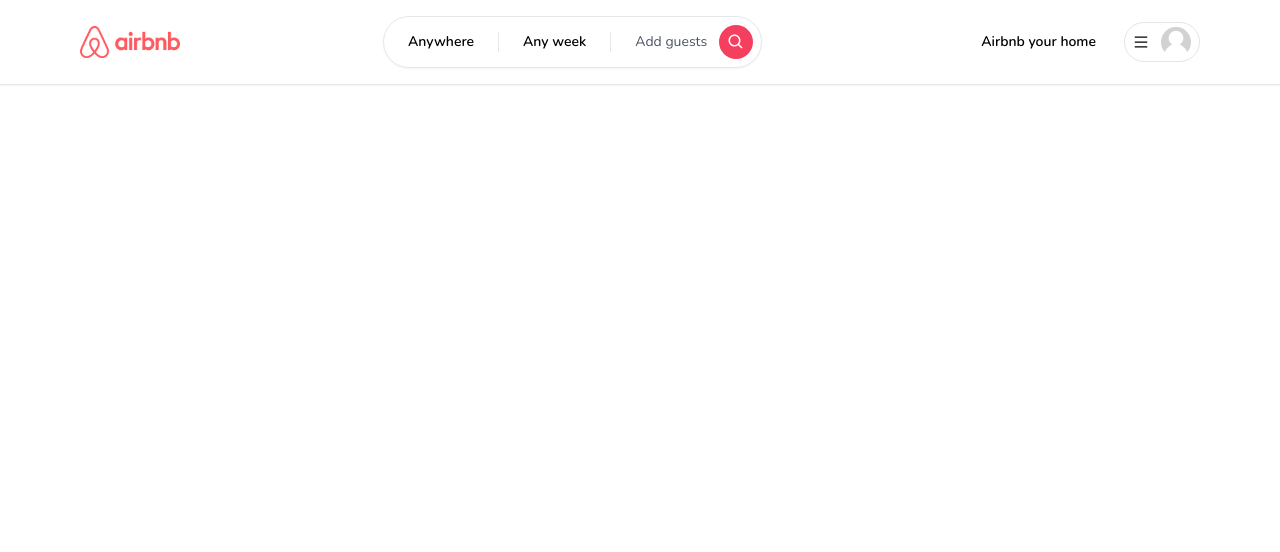
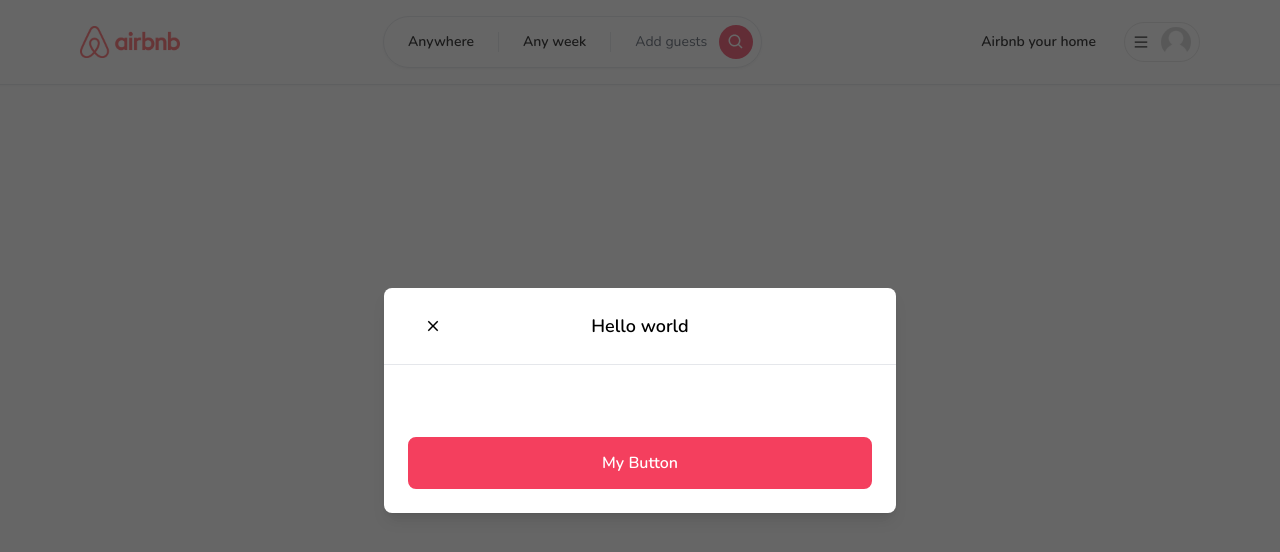
Before and after one commit to jmdunne/airbnb-clone, a Next.js app: page / in a window 1280 px wide. Shown: the top 552 px of the page. Built offline with nearby package versions, Linux system fonts and the light colour scheme.

Commit message:
Modal and button styling

```diff
--- /dev/null
+++ b/app/components/Button.tsx
@@ -0,0 +1,60 @@
+"use client";
+
+import { IconType } from "react-icons";
+
+interface ButtonProps {
+  label: string;
+  onClick: (e: React.MouseEvent<HTMLButtonElement>) => void;
+  disabled?: boolean;
+  outline?: boolean;
+  small?: boolean;
+  icon?: IconType;
+}
+
+const Button: React.FC<ButtonProps> = ({
+  label,
+  onClick,
+  disabled,
+  outline,
+  small,
+  icon: Icon,
+}) => {
+  return (
+    <button
+      onClick={onClick}
+      disabled={disabled}
+      className={`
+      relative
+      disabled:opacity-70
+      disabled:cursor-not-allowed
+      rounded-lg
+      hover:opacity-80
+      w-full
+      ${
+        outline
+          ? "bg-white border-black text-black"
+          : "bg-rose-500 border-rose-500 text-white"
+      }
+      ${
+        small
+          ? "py-1 text-sm font-light border-[1px]"
+          : "py-3 text-md font-semibold border-2"
+      }
+    `}
+    >
+      {Icon && (
+        <Icon
+          size={24}
+          className="
+          absolute
+          left-4
+          top-3
+        "
+        />
+      )}
+      {label}
+    </button>
+  );
+};
+
+export default Button;
--- /dev/null
+++ b/app/components/modals/Modal.tsx
@@ -0,0 +1,179 @@
+"use client";
+
+import { useCallback, useEffect, useState } from "react";
+import { IoMdClose } from "react-icons/io";
+import Button from "../Button";
+
+interface ModalProps {
+  isOpen?: boolean;
+  onClose: () => void;
+  onSubmit: () => void;
+  title?: string;
+  body?: React.ReactElement;
+  footer?: React.ReactElement;
+  actionLabel: string;
+  disabled?: boolean;
+  secondaryAction?: () => void;
+  secondaryLabel?: string;
+}
+
+const Modal: React.FC<ModalProps> = ({
+  isOpen,
+  onClose,
+  onSubmit,
+  title,
+  body,
+  footer,
+  actionLabel,
+  disabled,
+  secondaryAction,
+  secondaryLabel,
+}) => {
+  const [showModal, setShowModal] = useState(isOpen);
+
+  useEffect(() => {
+    setShowModal(isOpen);
+  }, [isOpen]);
+
+  const handleClose = useCallback(() => {
+    if (disabled) {
+      return;
+    }
+
+    setShowModal(false);
+    setTimeout(() => {
+      onClose();
+    }, 300);
+  }, [disabled, onClose]);
+
+  const handleSubmit = useCallback(() => {
+    if (disabled) {
+      return;
+    }
+
+    onSubmit();
+  }, [disabled, onSubmit]);
+
+  const handleSecondaryAction = useCallback(() => {
+    if (disabled || !secondaryAction) {
+      return;
+    }
+
+    secondaryAction();
+  }, [disabled, secondaryAction]);
+
+  if (!showModal) {
+    return null;
+  }
+
+  return (
+    <>
+      <div
+        className="
+            justify-center
+            items-center
+            flex
+            overflow-x-hidden
+            overflow-y-auto
+            fixed
+            inset-0
+            z-50
+            outline-none
+            focus:outline-none
+            bg-neutral-800/70
+        "
+      >
+        <div
+          className="
+            relative
+            w-full
+            md:w-4/6
+            lg:w-3/6
+            xl:w-2/5
+            my-6
+            mx-auto
+            h-full
+            lg:h-auto
+            md:h-auto
+        "
+        >
+          {/* CONTENT */}
+          <div
+            className={`
+                    translate
+                    duration-300
+                    h-full
+                    ${showModal ? "translate-y-0" : "translate-y-full"}
+                    ${showModal ? "opacity-100" : "opacity-0"}
+                `}
+          >
+            <div
+              className="
+                        translate
+                        h-full
+                        lg:h-auto
+                        md:h-auto
+                        border-0
+                        rounded-lg
+                        shadow-lg
+                        relative
+                        flex
+                        flex-col
+                        w-full
+                        bg-white
+                        outline-none
+                        focus:outline-none
+                    "
+            >
+              {/* HEADER */}
+              <div
+                className="
+                            flex
+                            items-center
+                            p-6
+                            rounded-t
+                            justify-center
+                            relative
+                            border-b-[1px]
+                        "
+              >
+                <button
+                  onClick={handleClose}
+                  className="
+                                p-1
+                                border-0
+                                hover:opacity-100
+                                transition
+                                absolute
+                                left-9
+                            "
+                >
+                  <IoMdClose size={18} />
+                </button>
+                <div className="text-lg font-semibold">{title}</div>
+              </div>
+              {/*BODY*/}
+              <div className="relative p-6 flex-auto">{body}</div>
+              {/* FOOTER */}
+              <div className="flex flex-col gap-2 p-6">
+                <div
+                  className="
+                    flex
+                    flex-row
+                    items-center
+                    gap-4
+                    w-full
+                    "
+                >
+                  <Button label="My Button" />
+                </div>
+              </div>
+            </div>
+          </div>
+        </div>
+      </div>
+    </>
+  );
+};
+
+export default Modal;
--- a/app/layout.tsx
+++ b/app/layout.tsx
@@ -2,6 +2,7 @@ import { Nunito } from "next/font/google";
 import "./globals.css";
 import Navbar from "./components/navbar/Navbar";
 import ClientOnly from "./components/ClientOnly";
+import Modal from "./components/modals/Modal";
 
 export const metadata = {
   title: "Airbnb",
@@ -21,6 +22,7 @@ export default function RootLayout({
     <html lang="en">
       <body className={font.className}>
         <ClientOnly>
+          <Modal title="Hello world" isOpen />
           <Navbar />
           {children}
         </ClientOnly>
```
